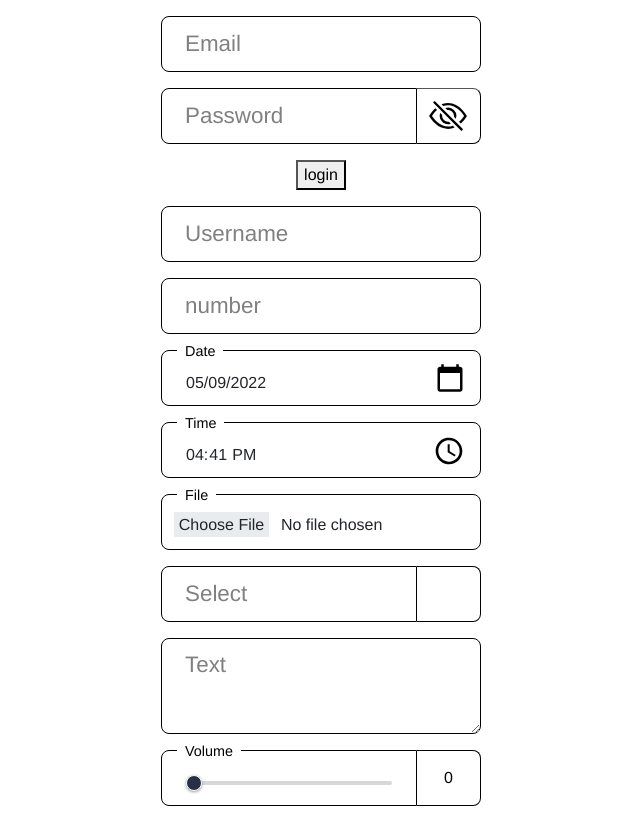
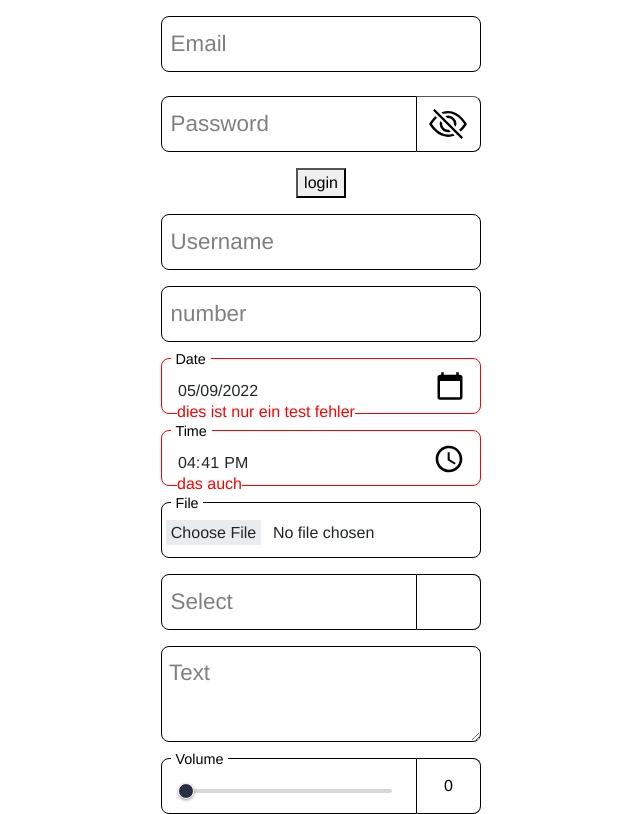
Before and after one commit to TimL135/sexyinputs, a Vue app: page / in a window 1280 px wide. Shown: the whole page, without its empty margins (319-959 px from the left). Built offline with nearby package versions, Linux system fonts and the light colour scheme.

Commit message:
fix error; fix style

```diff
--- a/src/components/SexyInput.vue
+++ b/src/components/SexyInput.vue
@@ -13,7 +13,13 @@
       :type="viewPassword ? 'text' : type"
       :value="modelValue"
       @input="updateValue"
-      :class="[{ dirty: modelValue }, type == 'range' ? 'pe-4' : '']"
+      @focus="onFocus"
+      @blur="onBlur"
+      :class="[
+        { dirty: modelValue },
+        type == 'range' ? 'pe-4' : '',
+        error && labelBorder ? 'mt-4' : '',
+      ]"
       :style="
         btnText || type == 'password' || sideInputType
           ? 'border-radius: 0.5rem 0 0 0.5rem; width:80%'
@@ -437,15 +443,25 @@ export default defineComponent({
     },
     onFocus() {
       //is executed when the selectInput is focussed
-      this.isInputFocused = true;
-      this.$emit("onFocus", {
-        modelValue: this.modelValue,
-        options: this.filteredItems,
-      });
+      switch (this.type) {
+        case "select":
+        case "time":
+        case "date":
+          this.isInputFocused = true;
+          if (this.type != "select") return;
+          this.$emit("onFocus", {
+            modelValue: this.modelValue,
+            options: this.filteredItems,
+          });
+          break;
+        default:
+          return;
+      }
     },
     onBlur() {
       //is executed when the selectInput is no longer focused
       this.isInputFocused = false;
+      if (this.type != "select") return;
       if (this.controlInput) {
         if (
           !this.options?.some(
@@ -545,7 +561,6 @@ export default defineComponent({
   position: relative;
   border-radius: 0.5rem;
   .error {
-    width: 30%;
     background-color: white;
     color: red;
     position: absolute;
@@ -555,7 +570,7 @@ export default defineComponent({
   }
   input {
     text-align: start;
-    padding-left: 1.5rem;
+    padding-left: 1rem;
     padding-top: 1rem;
     height: 3.5rem;
     width: 100%;
@@ -565,7 +580,7 @@ export default defineComponent({
     border-radius: 0.5rem;
     .placeholder-text {
       font-size: 1.4rem; //input fontsize
-      padding: 0 1.2rem;
+      padding: 0 1rem;
     }
     &:focus {
       outline: none;
@@ -693,8 +708,8 @@ export default defineComponent({
 
     .text {
       font-size: 1.4rem; // placeholder
-      padding: 0 0.5rem;
-      margin: 0 1rem;
+      padding: 0 0rem;
+      margin: 0 0.6rem;
       transform: translate(0);
       color: gray;
       border-radius: 0.5rem;
@@ -709,6 +724,7 @@ export default defineComponent({
     background-color: white;
     border-radius: 0.5rem 0.5rem 0rem 0rem;
     font-size: 0.9rem;
+    padding: 0 0.3rem;
     color: black;
     transform: translate(0, -120%);
     &.text.withBorder:after {
@@ -731,7 +747,7 @@ export default defineComponent({
 
   textarea {
     text-align: start;
-    padding-left: 1.5rem;
+    padding-left: 1rem;
     min-height: 3.5rem;
     width: 100%;
     border: 1px solid;
@@ -768,8 +784,8 @@ export default defineComponent({
 
     .text {
       font-size: 1.4rem; // placeholder
-      padding: 0 0.5rem;
-      margin: 0.6rem 1rem;
+      padding: 0 0.3rem;
+      margin: 0.6rem 0.2rem;
       transform: translate(0);
       transition: transform 0.15s ease-out, font-size 0.15s ease-out,
         background-color 0.2s ease-out, color 0.15s ease-out;
@@ -779,6 +795,8 @@ export default defineComponent({
   textarea.dirty + .placeholder-text .text {
     background-color: white;
     border-radius: 0.5rem;
+    padding: 0 0.3rem;
+    margin: 0.6rem 0.6rem;
     font-size: 0.9rem;
     color: black;
     transform: translate(0, -90%);
--- a/src/views/App.vue
+++ b/src/views/App.vue
@@ -12,6 +12,8 @@
         placeholder="Password"
         type="password"
         v-model="password"
+        class="mt-4"
+        :labelBorder="true"
         :error="errors.password"
       ></SexyInput>
       <button class="mt-3">login</button>
@@ -25,8 +27,18 @@
         type="number"
         v-model="number"
       ></SexyInput>
-      <SexyInput placeholder="Date" type="date" v-model="date"></SexyInput>
-      <SexyInput placeholder="Time" type="time" v-model="time"></SexyInput>
+      <SexyInput
+        placeholder="Date"
+        type="date"
+        v-model="date"
+        :error="errors.date"
+      ></SexyInput>
+      <SexyInput
+        placeholder="Time"
+        type="time"
+        v-model="time"
+        :error="errors.time"
+      ></SexyInput>
       <SexyInput placeholder="File" type="file" v-model="file"></SexyInput>
       <SexyInput
         placeholder="Select"
@@ -58,7 +70,12 @@
           }
         "
       ></SexyInput>
-      <SexyInput placeholder="Text" type="textarea" v-model="text"></SexyInput>
+      <SexyInput
+        placeholder="Text"
+        type="textarea"
+        v-model="text"
+        :labelBorder="true"
+      ></SexyInput>
       <SexyInput placeholder="Volume" type="range" v-model="range"></SexyInput>
     </form>
   </div>
@@ -92,6 +109,10 @@ export default defineComponent({
   components: {
     SexyInput,
   },
+  mounted() {
+    Object.assign(this.errors, { date: "dies ist nur ein test fehler" });
+    Object.assign(this.errors, { time: "das auch" });
+  },
   methods: {
     login() {
       this.errors = {};
```
